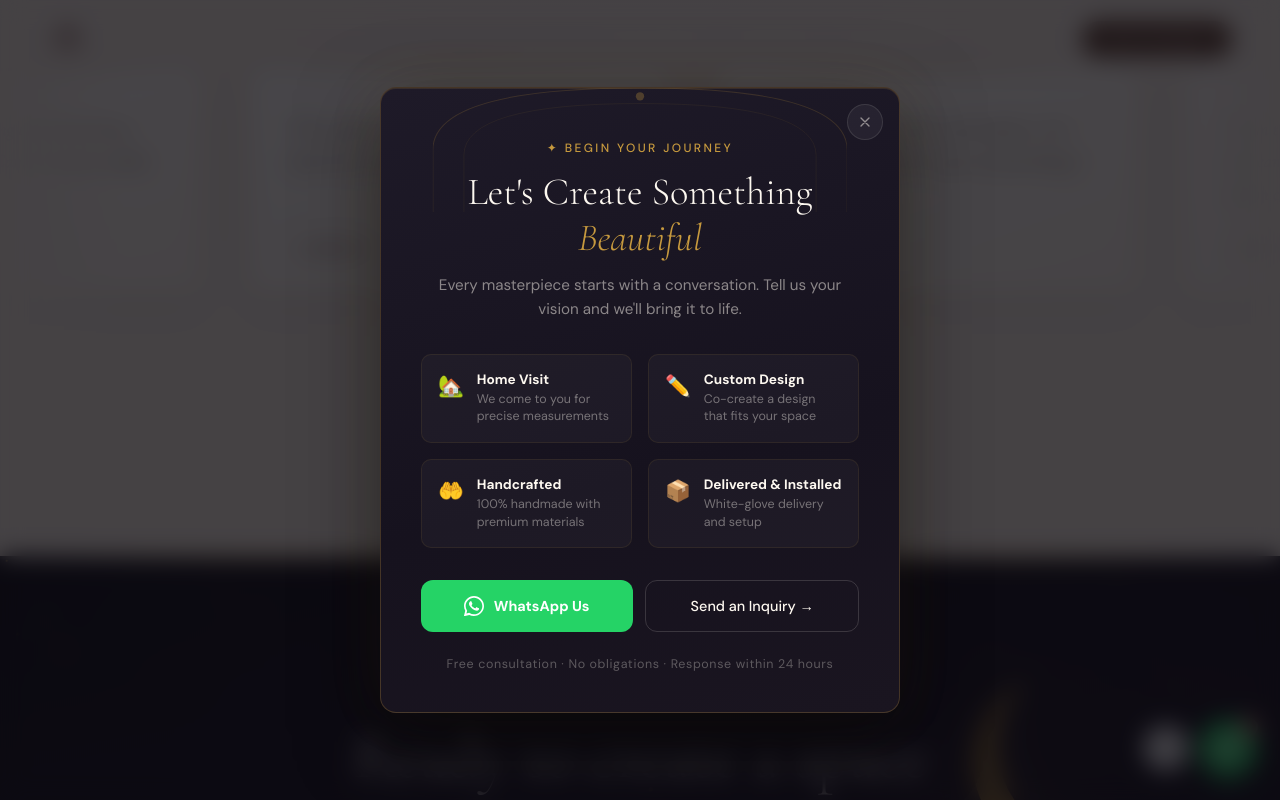
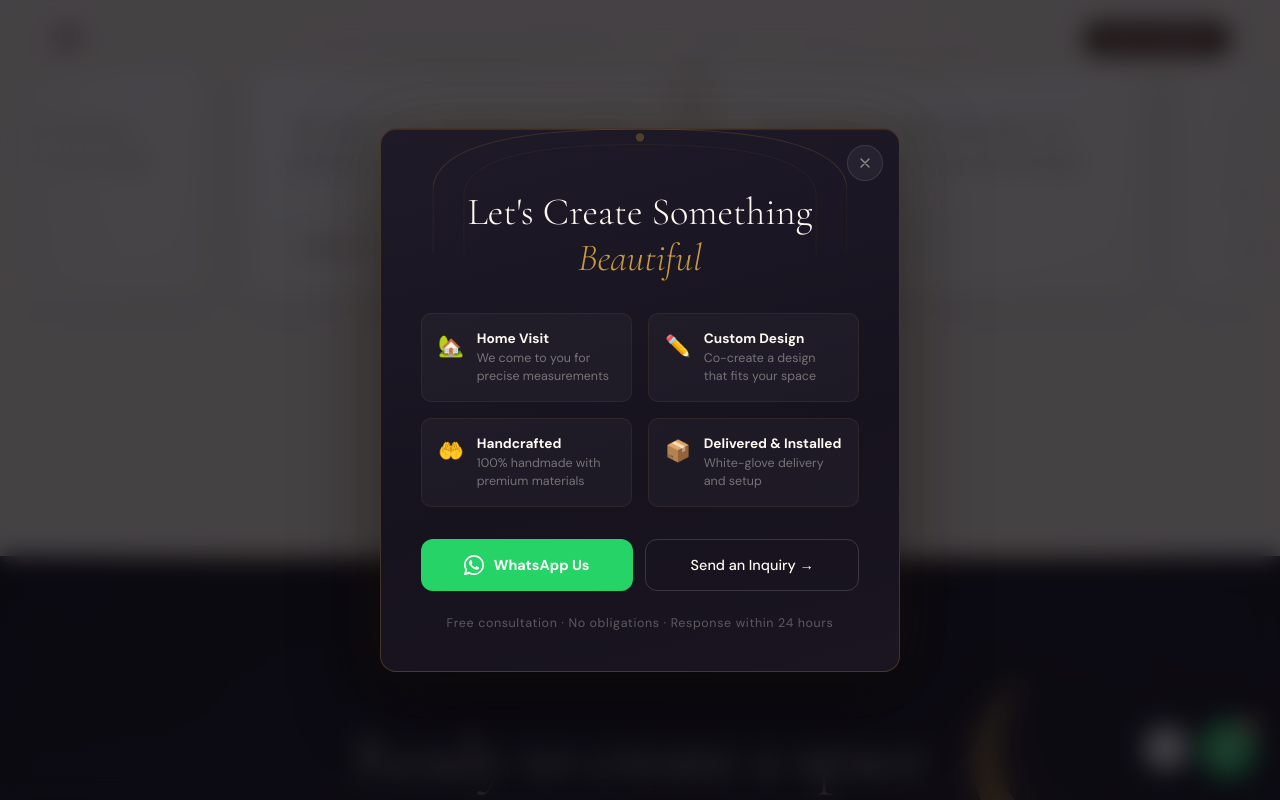
Before and after one commit to usama-1998/camel-caravan, a Next.js app: page / in a window 1280 px wide. Both pictures are taken after a click on the button "✦ START YOUR PROJECT". Shown: the part 5166-5966 px from the top of the page. Built offline with nearby package versions, Linux system fonts and the light colour scheme; a web font is replaced by a local one.

Commit message:
Remove tagline and subtitle from ConsultationModal as requested

```diff
--- a/src/components/ConsultationModal.tsx
+++ b/src/components/ConsultationModal.tsx
@@ -65,11 +65,9 @@ export default function ConsultationModal({ isOpen, onClose }: ConsultationModal
                     <>
                         {/* Step 1: Overview */}
                         <div className="modal-header">
-                            <span className="modal-label">✦ Begin Your Journey</span>
+
                             <h2>Let&apos;s Create Something <em>Beautiful</em></h2>
-                            <p className="modal-subtitle">
-                                Every masterpiece starts with a conversation. Tell us your vision and we&apos;ll bring it to life.
-                            </p>
+
                         </div>
 
                         <div className="modal-services">
```
